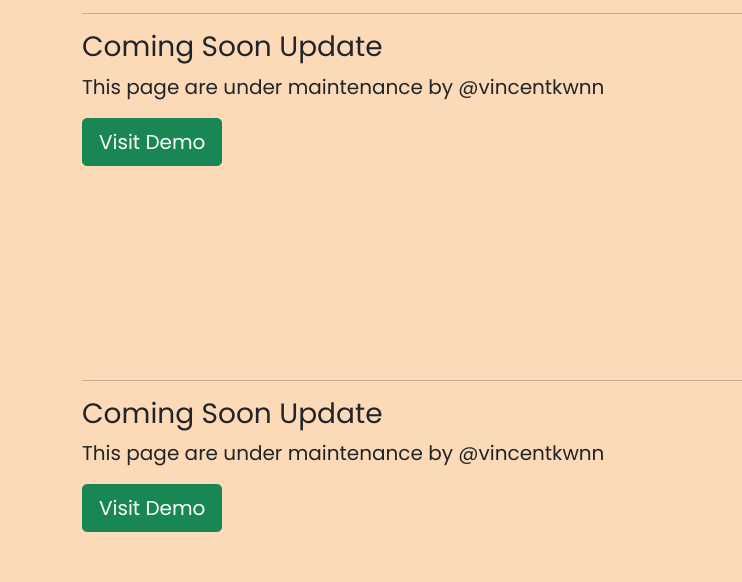
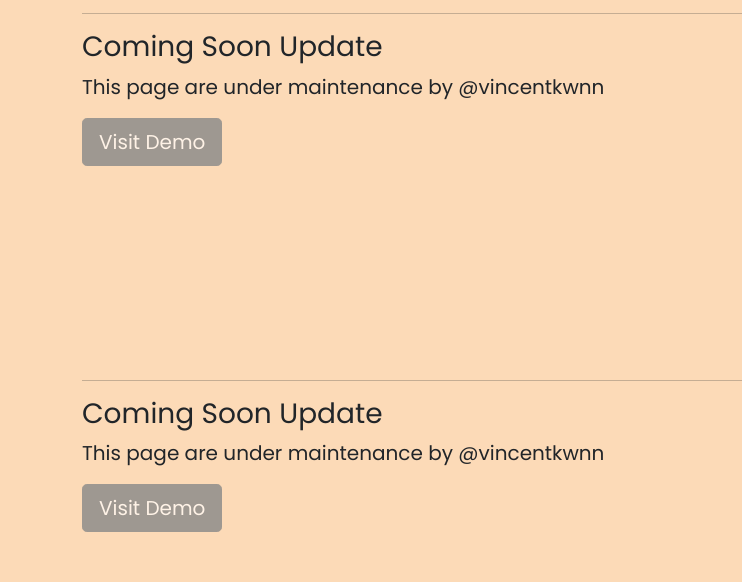
Before and after one commit to vincentkwnn/vincentkwnn.github.io, a plain HTML site: page index.html in a window 1280 px wide. Shown: the part 2487-3069 px from the top of the page, 0-742 px from the left. Drawn offline with nearby package versions, Linux system fonts and the light colour scheme.

```diff
--- a/index.html
+++ b/index.html
@@ -141,7 +141,7 @@
           <h3 class="featurette-heading">Coming Soon Update
           </h3>
           <p class="lead">This page are under maintenance by @vincentkwnn</p>
-          <a href="#" class="btn btn-success btn-lg" tabindex="-1" role="button" aria-disabled="true">Visit Demo</a>
+          <a href="#" class="btn btn-secondary btn-lg disabled" tabindex="-1" role="button" aria-disabled="true">Visit Demo</a>
         </div>
         <div class="col-md-5 order-md-1">
           <img src="img/project/2.jpg" alt="Website Restaurant" width="500">
@@ -153,7 +153,7 @@
           <h3 class="featurette-heading">Coming Soon Update
           </h3>
           <p class="lead">This page are under maintenance by @vincentkwnn</p>
-          <a href="#" class="btn btn-success btn-lg" tabindex="-1" role="button" aria-disabled="true">Visit Demo</a>
+          <a href="#" class="btn btn-secondary btn-lg disabled" tabindex="-1" role="button" aria-disabled="true">Visit Demo</a>
         </div>
         <div class="col-md-5">
           <img src="img/project/3.jpg" alt="Website Restaurant" width="500">
```
